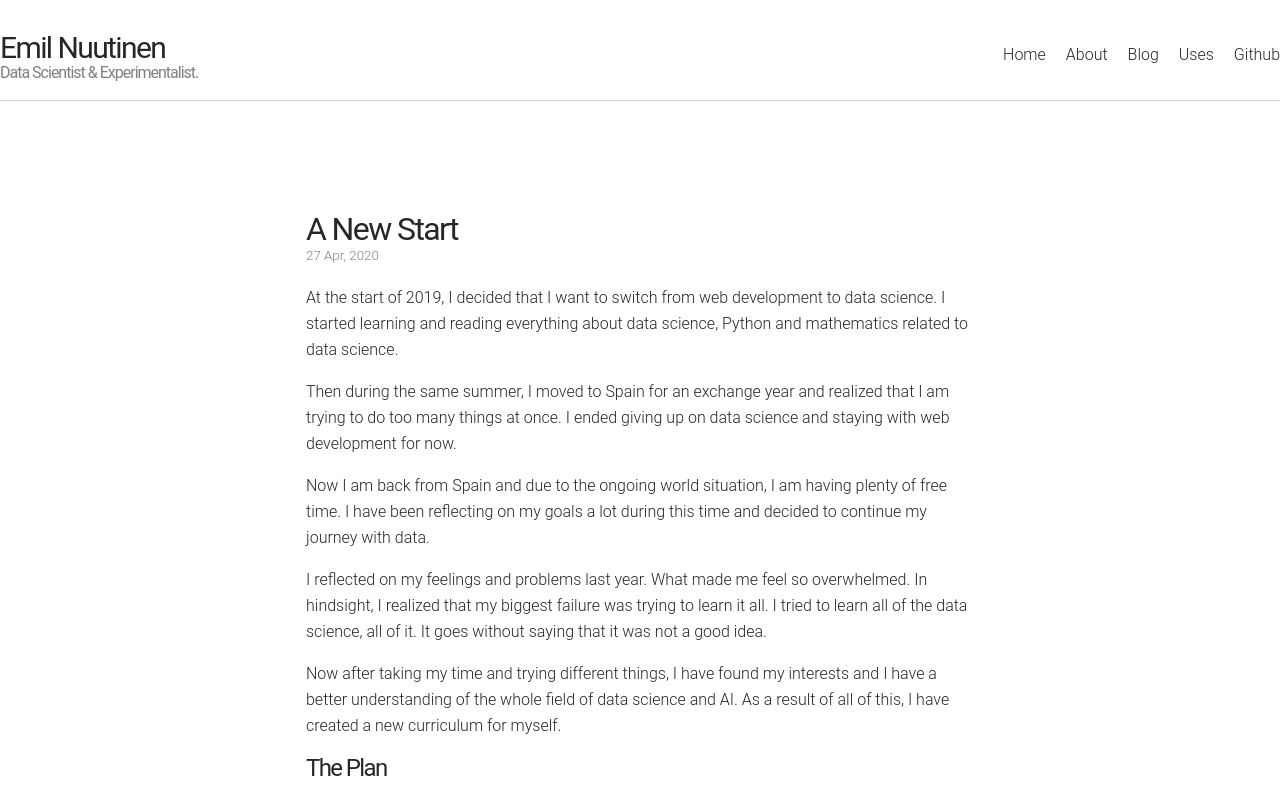
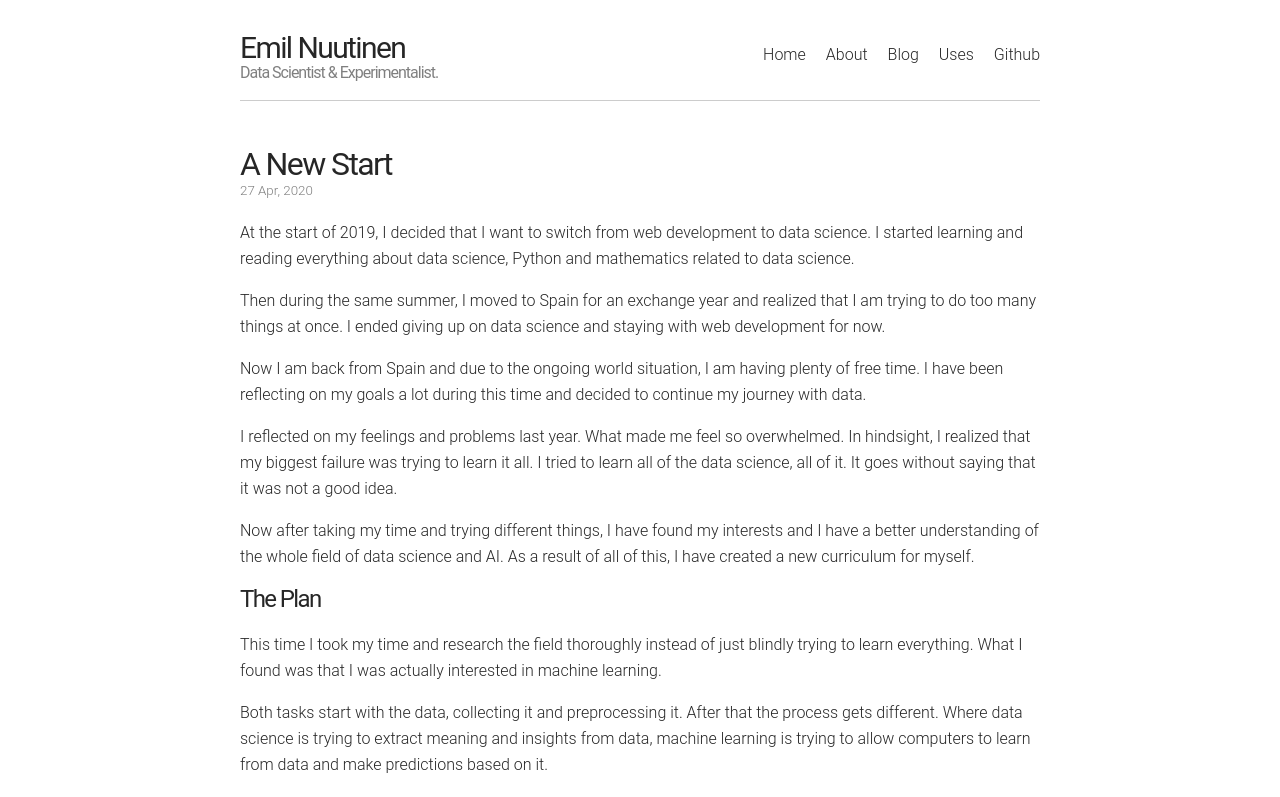
Before and after one commit to emilrwx/emilrwx_website, a Next.js app: page /posts/a-new-start in a window 1280 px wide. Shown: the top 797 px of the page. Built offline with nearby package versions, Linux system fonts and the light colour scheme.

Commit message:
Move header inside layout and make everything wider

```diff
--- a/layouts/layout.js
+++ b/layouts/layout.js
@@ -6,13 +6,11 @@ export default function Layout (props) {
   const { children } = props
 
   return (
-    <>
+    <div className={styles.container}>
       <Header />
-      <div className={styles.container}>
-        <div className={styles.content}>
-          <main>{children}</main>
-        </div>
+      <div className={styles.content}>
+        <main>{children}</main>
       </div>
-    </>
+    </div>
   )
 }
--- a/styles/Layout.module.css
+++ b/styles/Layout.module.css
@@ -1,14 +1,14 @@
 .container {
   background: var(--bg);
-  width: 700px;
+  width: 800px;
   max-width: 100vw;
   margin: 0 auto;
-  padding-top: 50px;
+  padding-left: 16px;
+  padding-right: 16px;
 }
 
 .content {
-  padding-left: 16px;
-  padding-right: 16px;
+
   box-sizing: border-box;
 }
 
```
